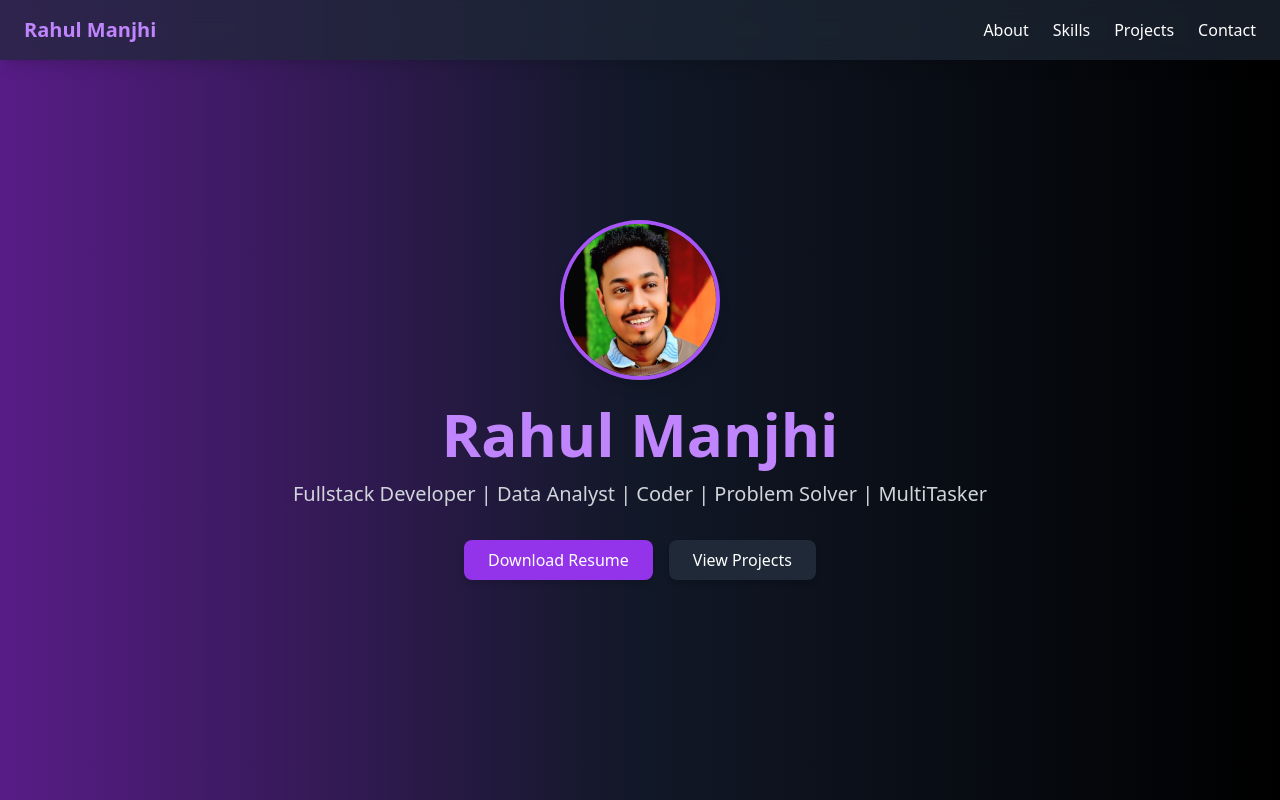
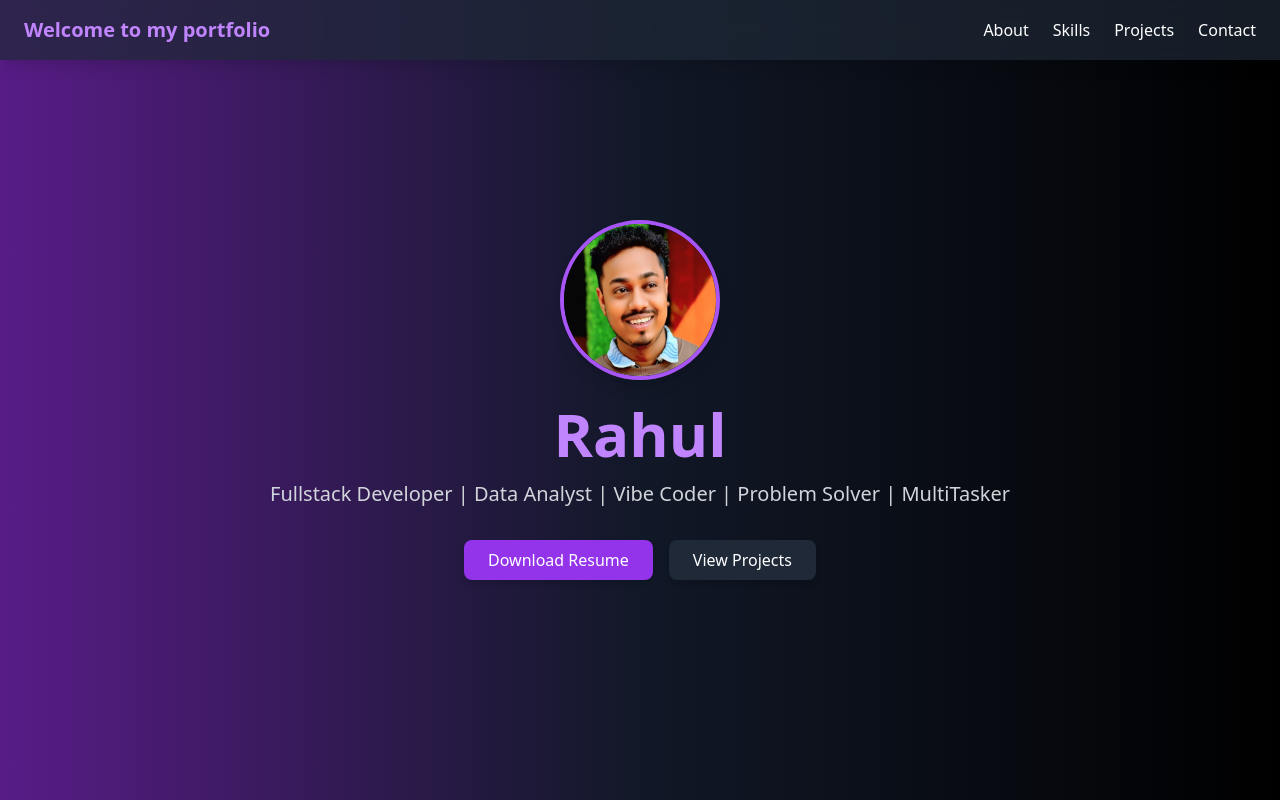
Before and after one commit to Rahul-manjhi/RahulManjhi-portfolio, a React (Create React App) app: page / in a window 1280 px wide. Shown: the top 800 px of the page. Built offline with nearby package versions, Linux system fonts and the light colour scheme.

Commit message:
Changed Name RahulManjhi to Rahul, projects URLs and coder to vide code.

```diff
--- a/public/index.html
+++ b/public/index.html
@@ -3,7 +3,7 @@
   <head>
     <meta charset="utf-8" />
     <meta name="viewport" content="width=device-width, initial-scale=1" />
-    <title>Rahul Manjhi</title>
+    <title>Rahul</title>
   </head>
   <body class="bg-gray-900 text-white">
     <div id="root"></div>
--- a/src/components/Hero.jsx
+++ b/src/components/Hero.jsx
@@ -25,7 +25,7 @@ function Hero() {
         animate={{ y: 0, opacity: 1 }}
         transition={{ duration: 1, delay: 0.3 }}
       >
-        Rahul Manjhi
+        Rahul
       </motion.h1>
 
       <motion.p
@@ -34,7 +34,7 @@ function Hero() {
         animate={{ opacity: 1 }}
         transition={{ duration: 1, delay: 0.6 }}
       >
-        Fullstack Developer | Data Analyst | Coder | Problem Solver | MultiTasker
+        Fullstack Developer | Data Analyst | Vibe Coder | Problem Solver | MultiTasker
       </motion.p>
 
       <motion.p
--- a/src/components/Navbar.jsx
+++ b/src/components/Navbar.jsx
@@ -1,7 +1,7 @@
 function Navbar() {
   return (
     <nav className="fixed top-0 w-full bg-gray-800 bg-opacity-70 backdrop-blur-md text-white px-6 py-4 flex justify-between items-center shadow-lg">
-      <h1 className="text-xl font-bold text-purple-400">Rahul Manjhi</h1>
+      <h1 className="text-xl font-bold text-purple-400">Welcome to my portfolio</h1>
       <ul className="flex gap-6">
         <li><a href="#about" className="hover:text-purple-400">About</a></li>
         <li><a href="#skills" className="hover:text-purple-400">Skills</a></li>
--- a/src/components/Projects.jsx
+++ b/src/components/Projects.jsx
@@ -14,7 +14,7 @@ function Projects() {
       description: "Built with Spring Boot (Java), REST APIs, and a JavaScript frontend.",
       image: process.env.PUBLIC_URL + "/TodoApp.png",
       // link: "https://github.com/Rahul-manjhi"
-      link: "https://github.com/Rahul-manjhi/Full-Stack-Todo-App"
+      link: "https://github.com/Rahul-manjhi/Todo-App"
     },
     {
       title: "Employee Management System",
```
Also changed, not shown: 10 other files (tests, documents, lock files or other folders).
